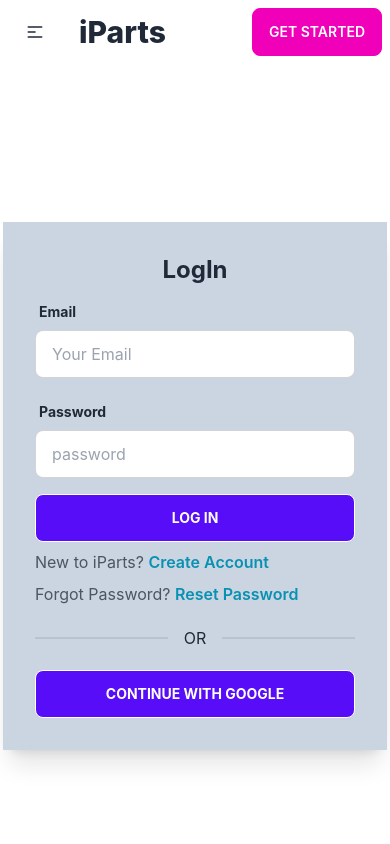
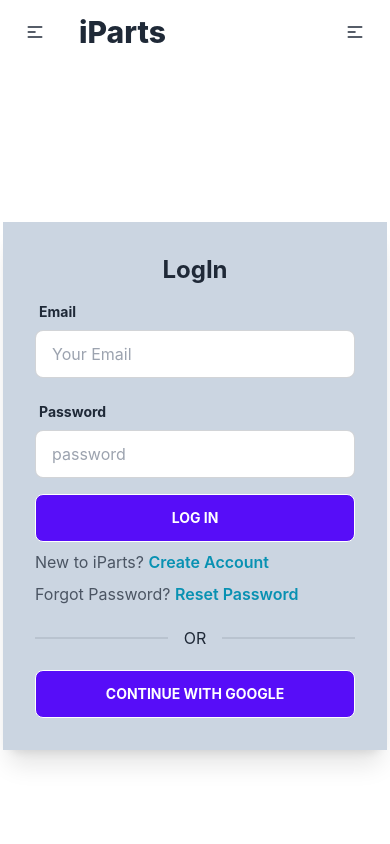
Before and after one commit to nazm0l/iparts-client, a React (Create React App) app: page /login in a window 390 px wide. Shown: the top 844 px of the page. Built offline with nearby package versions, Linux system fonts and the light colour scheme; no server answers.

Commit message:
jwt added

```diff
--- a/src/Pages/Dashboard/Dashboard.js
+++ b/src/Pages/Dashboard/Dashboard.js
@@ -8,12 +8,6 @@
         <input id="my-drawer-2" type="checkbox" class="drawer-toggle" />
         <div class="drawer-content">
           <Outlet />
-          <label
-            for="my-drawer-2"
-            class="btn btn-primary drawer-button lg:hidden"
-          >
-            Open drawer
-          </label>
         </div>
         <div class="drawer-side">
           <label for="my-drawer-2" class="drawer-overlay"></label>
--- a/src/Pages/Dashboard/MyOrder.js
+++ b/src/Pages/Dashboard/MyOrder.js
@@ -1,7 +1,6 @@
 import React, { useEffect, useState } from 'react';
 import { useAuthState } from 'react-firebase-hooks/auth';
 import auth from '../../firebase.init';
-import Loading from '../Shared/Loading';
 
 const MyOrder = () => {
 
@@ -24,6 +23,7 @@
             <th>Product Name</th>
             <th>Quantity</th>
             <th>Payment</th>
+            <th>Action</th>
           </tr>
         </thead>
         <tbody>
@@ -33,7 +33,8 @@
             <th>{index + 1}</th>
             <td>{order.productName}</td>
             <td>{order.quantity}</td>
-            <td><button className='btn btn-xs btn-secondary text-white'>pay</button></td>
+            <td><button className='btn btn-xs btn-primary text-white'>pay</button></td>
+            <td><button className='btn btn-xs btn-secondary text-white'>delete</button></td>
           </tr>
               </>)
           }
--- a/src/Pages/Login/Login.js
+++ b/src/Pages/Login/Login.js
@@ -3,6 +3,7 @@
 import { useForm } from "react-hook-form";
 import { Link, useLocation, useNavigate } from 'react-router-dom';
 import auth from '../../firebase.init'
+import useToken from '../../hooks/useToken';
 import Loading from '../Shared/Loading';
 
 const Login = () => {
@@ -14,6 +15,7 @@
         loading,
         error,
     ] = useSignInWithEmailAndPassword(auth);
+    const [token] = useToken(user || gUser);
 
     const navigate = useNavigate()
     const location = useLocation()
@@ -28,7 +30,7 @@
         signInError = <p className='text-red-600'><small>{error?.message || gError.message}</small></p>
     }
 
-    if (user || gUser) {
+    if (token) {
         navigate(from, { replace: true });
     }
     const onSubmit = data => {
--- a/src/Pages/Login/Register.js
+++ b/src/Pages/Login/Register.js
@@ -3,6 +3,7 @@
 import { useForm } from "react-hook-form";
 import { Link, useNavigate } from 'react-router-dom';
 import auth from '../../firebase.init'
+import useToken from '../../hooks/useToken';
 import Loading from '../Shared/Loading';
 
 const Register = () => {
@@ -15,6 +16,9 @@
         error,
     ] = useCreateUserWithEmailAndPassword(auth);
     const [updateProfile, updating, uError] = useUpdateProfile(auth);
+
+    const [token] = useToken(user || gUser);
+
     const navigate = useNavigate()
 
     let signInError;
@@ -27,7 +31,7 @@
         signInError = <p className='text-red-600'><small>{error?.message || gError.message}</small></p>
     }
 
-    if (user || gUser) {
+    if (token) {
         navigate('/')
     }
     const onSubmit = async data => {
--- a/src/Pages/Shared/Navbar.js
+++ b/src/Pages/Shared/Navbar.js
@@ -10,6 +10,7 @@
 
   const logout = () => {
     signOut(auth);
+    localStorage.removeItem('accessToken');
   };
 
     const menuItems = <>
@@ -36,7 +37,8 @@
    <li>
      {
        user? <>
-       <button onClick={logout} className='btn btn-link font-bold text-secondary no-underline'> <span className='uppercase text-primary'>{user.displayName}</span> SIGNOUT</button>
+       <span className='uppercase text-primary mr-[-20px]'>{user?.displayName}</span>
+       <button onClick={logout} className='btn btn-link font-bold text-secondary no-underline'>SIGNOUT</button>
        </> :<Link className='text-secondary' to="/login">LOGIN</Link>
      }
    </li>
@@ -80,9 +82,22 @@
         </ul>
       </div>
       <div className="navbar-end">
-        <Link to="/" className="btn btn-secondary">
-          Get started
-        </Link>
+      <label for="my-drawer-2" tabIndex="1" className="btn btn-ghost lg:hidden">
+            <svg
+              xmlns="http://www.w3.org/2000/svg"
+              className="h-5 w-5"
+              fill="none"
+              viewBox="0 0 24 24"
+              stroke="currentColor"
+            >
+              <path
+                strokeLinecap="round"
+                strokeLinejoin="round"
+                strokeWidth="2"
+                d="M4 6h16M4 12h8m-8 6h16"
+              />
+            </svg>
+          </label>
       </div>
     </div>
     );
--- /dev/null
+++ b/src/hooks/useToken.js
@@ -0,0 +1,28 @@
+import { useEffect, useState } from "react"
+
+const useToken = user =>{
+    const [token, setToken] = useState('');
+    useEffect(()=>{
+        const email = user?.user?.email;
+        const newUser = {email: email}
+        if (email) {
+            fetch(`http://localhost:5000/users/${email}`,{
+                method: 'PUT',
+                headers: {
+                    'content-type': 'application/json'
+                },
+                body: JSON.stringify(newUser)
+            })
+            .then(res => res.json())
+            .then(data => {
+                const accessToken = data.token;
+                localStorage.setItem('accessToken', accessToken);
+                setToken(accessToken);
+            })
+        }
+    },[user]);
+
+    return [token];
+
+}
+export default useToken;
```
